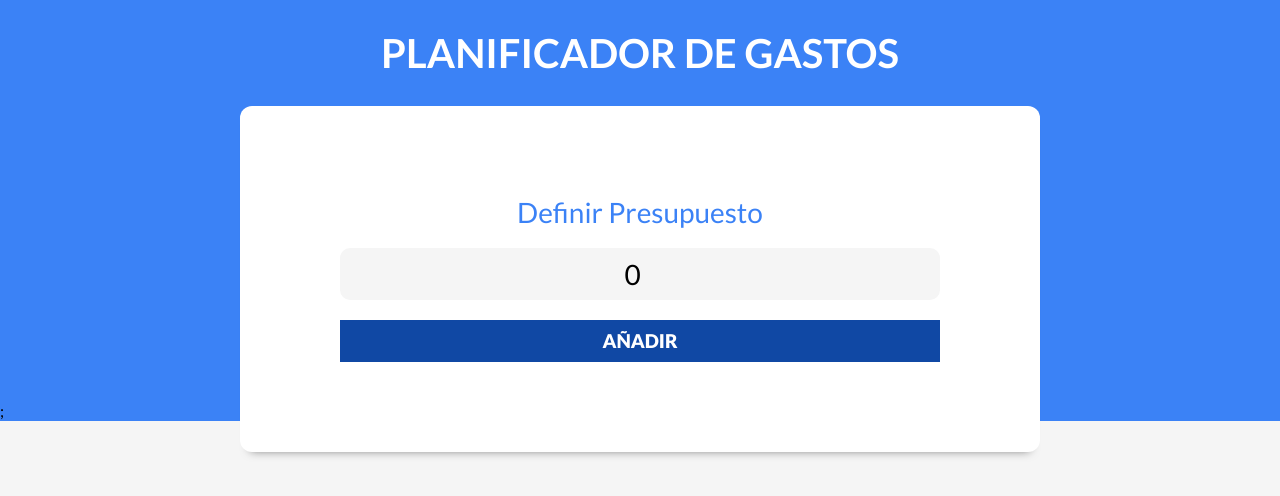
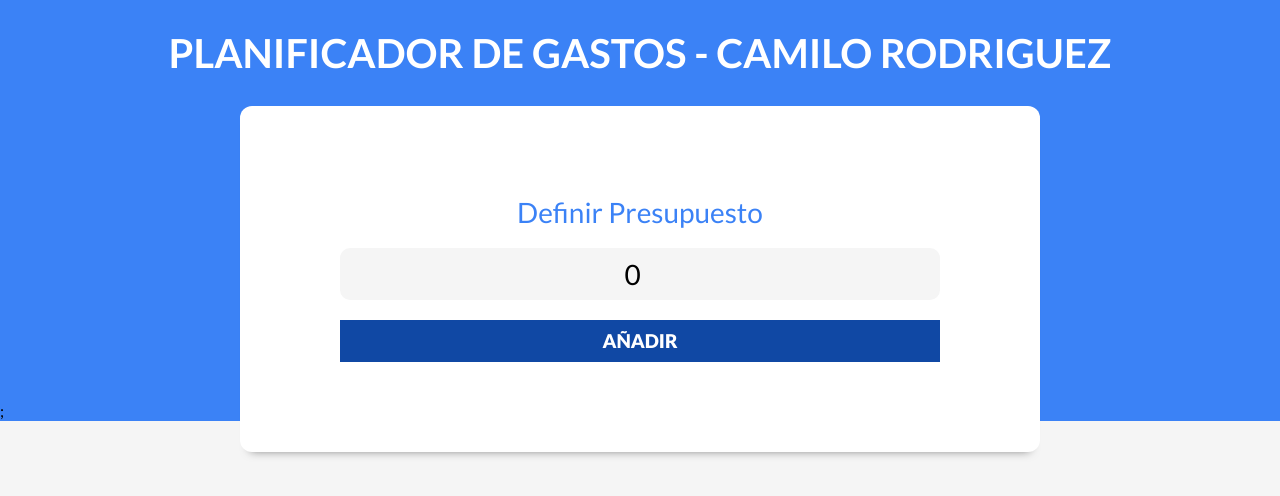
Before and after one commit to camilocodecali/ControlPresupuesto-React, a React (Vite) app: page / in a window 1280 px wide. Shown: the top 496 px of the page. Built offline with nearby package versions, Linux system fonts and the light colour scheme.

Commit message:
modifique el titulo

```diff
--- a/src/components/Header.jsx
+++ b/src/components/Header.jsx
@@ -11,7 +11,7 @@ const Header = ({
 }) => {
   return (
     <header>
-        <h1>Planificador de Gastos</h1>
+        <h1>Planificador de Gastos - Camilo Rodriguez</h1>
 
         {isValidPresupuesto ? (
           <ControlPresupuesto
```
